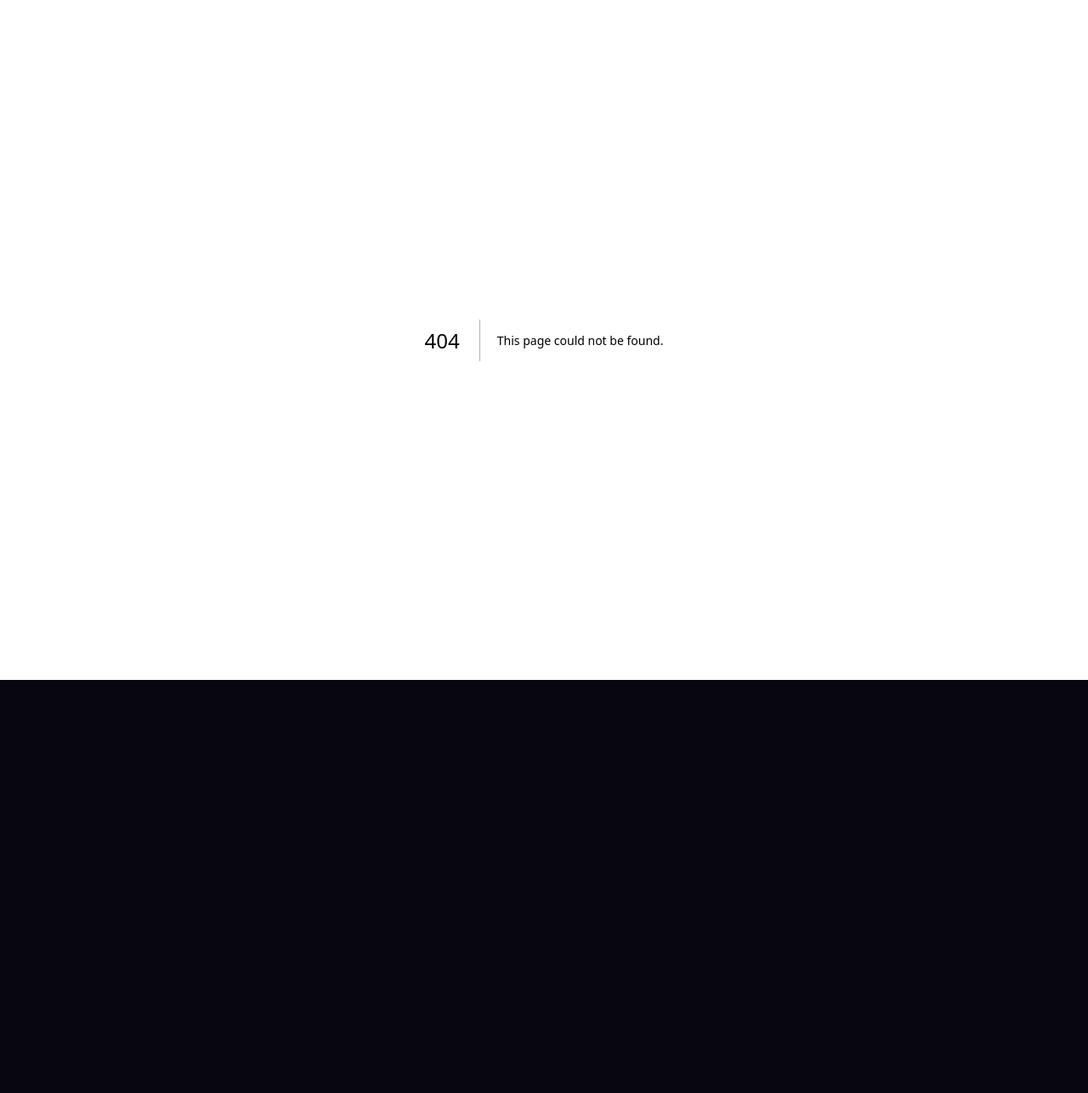
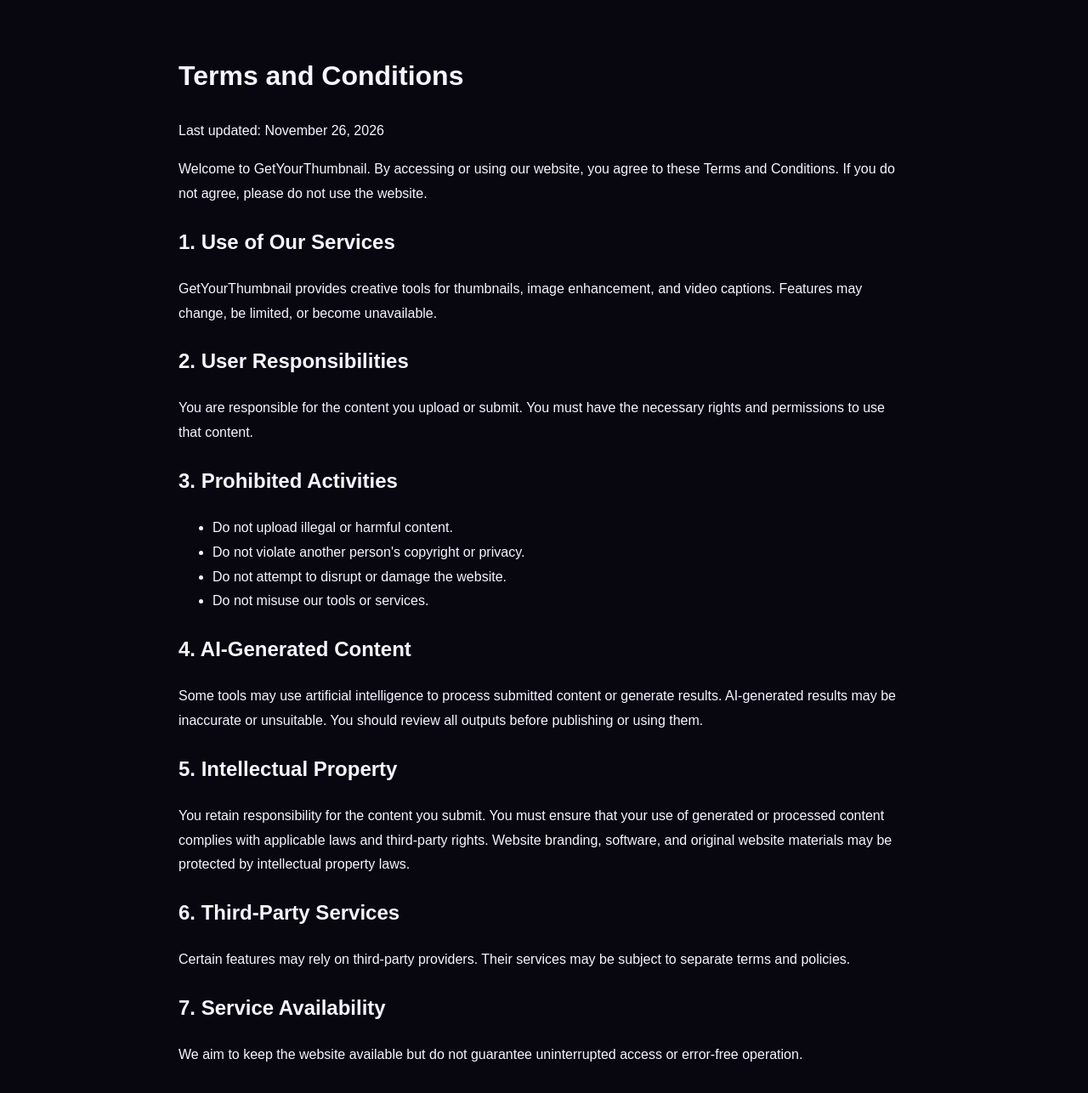
Before and after one commit to ar2117635-cpu/getyourthumbnail, a Next.js app: page /terms in a window 1280 px wide. Before the commit this address had no page. Shown: the top 1286 px of the page at 85% size. Before the commit the page ends 800 px from the top, so only its background shows below. Built offline with nearby package versions, Linux system fonts and the light colour scheme.

Commit message:
Create page.tsx

```diff
--- /dev/null
+++ b/app/terms/page.tsx
@@ -0,0 +1,93 @@
+
+export default function TermsPage() {
+  return (
+    <main style={{
+      maxWidth: "900px",
+      margin: "0 auto",
+      padding: "40px 20px",
+      fontFamily: "Arial, sans-serif",
+      lineHeight: 1.8
+    }}>
+      <h1>Terms and Conditions</h1>
+
+      <p>Last updated: November 26, 2026</p>
+
+      <p>
+        Welcome to GetYourThumbnail. By accessing or using our
+        website, you agree to these Terms and Conditions.
+        If you do not agree, please do not use the website.
+      </p>
+
+      <h2>1. Use of Our Services</h2>
+      <p>
+        GetYourThumbnail provides creative tools for thumbnails,
+        image enhancement, and video captions. Features may change,
+        be limited, or become unavailable.
+      </p>
+
+      <h2>2. User Responsibilities</h2>
+      <p>
+        You are responsible for the content you upload or submit.
+        You must have the necessary rights and permissions to use
+        that content.
+      </p>
+
+      <h2>3. Prohibited Activities</h2>
+      <ul>
+        <li>Do not upload illegal or harmful content.</li>
+        <li>Do not violate another person's copyright or privacy.</li>
+        <li>Do not attempt to disrupt or damage the website.</li>
+        <li>Do not misuse our tools or services.</li>
+      </ul>
+
+      <h2>4. AI-Generated Content</h2>
+      <p>
+        Some tools may use artificial intelligence to process
+        submitted content or generate results. AI-generated results
+        may be inaccurate or unsuitable. You should review all
+        outputs before publishing or using them.
+      </p>
+
+      <h2>5. Intellectual Property</h2>
+      <p>
+        You retain responsibility for the content you submit.
+        You must ensure that your use of generated or processed
+        content complies with applicable laws and third-party rights.
+        Website branding, software, and original website materials
+        may be protected by intellectual property laws.
+      </p>
+
+      <h2>6. Third-Party Services</h2>
+      <p>
+        Certain features may rely on third-party providers.
+        Their services may be subject to separate terms and policies.
+      </p>
+
+      <h2>7. Service Availability</h2>
+      <p>
+        We aim to keep the website available but do not guarantee
+        uninterrupted access or error-free operation.
+      </p>
+
+      <h2>8. Limitation of Liability</h2>
+      <p>
+        To the extent permitted by applicable law, GetYourThumbnail
+        is not responsible for indirect losses arising from the use
+        or inability to use the website.
+      </p>
+
+      <h2>9. Changes to These Terms</h2>
+      <p>
+        We may update these Terms from time to time. Changes will
+        be published on this page.
+      </p>
+
+      <h2>10. Contact Us</h2>
+      <p>
+        For questions about these Terms, visit our
+        <a href="/contact"> Contact Us </a>
+        page.
+      </p>
+    </main>
+  );
+}
```
